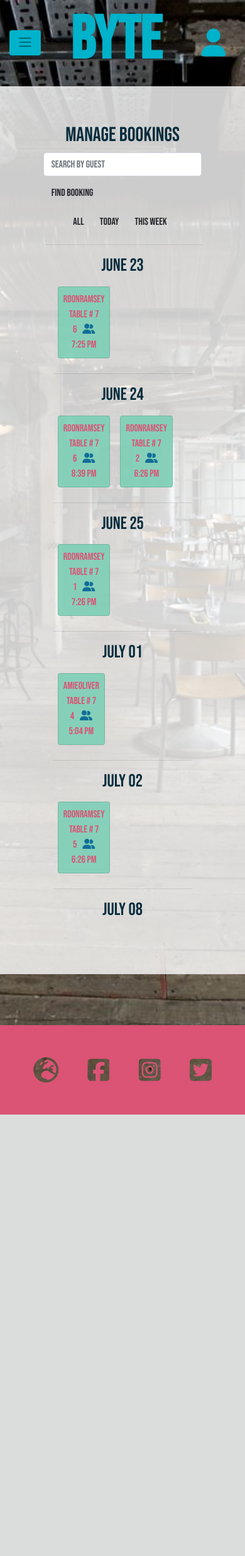
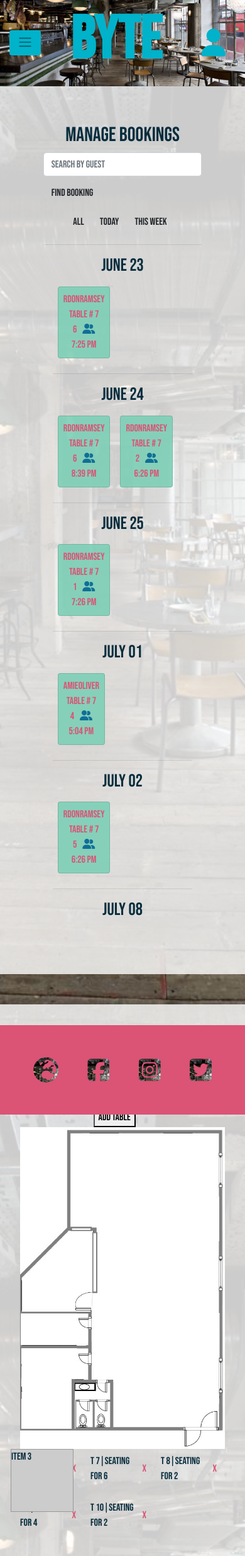
Before and after one commit to OisinWrites/Byte, a Django app: page /bookings/bookings/manage/ in a window 390 px wide. Shown: the whole page at 63% size. Before the commit the page ends 1770 px from the top, so only its background shows below. Run offline with Django 3.2, Linux system fonts and the light colour scheme; a user stored in the database is signed in; data comes from the database, SQL or seed files in the repository; some libraries are stand-ins or nearby versions.

Commit message:
Create a js map for table plan

```diff
--- a/bookings/templates/bookings/bookings_management.html
+++ b/bookings/templates/bookings/bookings_management.html
@@ -1,6 +1,11 @@
 {% extends "base.html" %}
 
 {% load crispy_forms_tags %}
+
+{% block extra_js %}
+<script src="https://code.jquery.com/jquery-3.6.0.min.js"></script>
+<script src="https://code.jquery.com/ui/1.13.1/jquery-ui.min.js"></script>
+{% endblock %}
 
 {% block content %}
 
@@ -50,7 +55,32 @@
 
       </div>
     </div>
-  </div>
+
+    <div class="booking-page col-sx-12 col-md-6">
+      <h2>Seating plan</h2>
+      <form method="POST" id="table-form">
+        {% csrf_token %}
+        {{ table_form|crispy }}
+        <button type="submit">Add Table</button>
+      </form>
+
+      <div id="room-map">
+        <img class="col-12" id="floor-plan" src="/static/media/floorplan-min.jpg" alt="Byte table map">
+        <div class="draggable-item">Item 1</div>
+        <div class="draggable-item">Item 2</div>
+        <div class="draggable-item">Item 3</div>
+      </div>
+
+        <div class="container table-list">
+          {% for table in tables %}
+          <div class="table-item">
+            T {{ table.number }}|Seating for {{ table.size }}
+            <a href="{% url 'delete_table' table_id=table.id %}" class="btn delete-button">
+              X
+            </a>
+          </div>
+      {% endfor %}
+    </div>
 
   </div>
     <script>
@@ -69,7 +99,16 @@
         window.location.href = "{% url 'home' %}";
     </script>
 {% endif %}
-
-
-
+    <script>
+      $(document).ready(function() {
+        $(".draggable-item").draggable({
+          containment: "#room-map",
+          snap: "#room-map",
+          drag: function(event, ui) {
+            ui.position.left = Math.round(ui.position.left / 10) * 10;
+            ui.position.top = Math.round(ui.position.top / 10) * 10;
+          }
+        });
+      });
+    </script>
 {% endblock %}
--- a/static/css/base.css
+++ b/static/css/base.css
@@ -307,6 +307,23 @@ nav ul li {
     margin: 3rem;
 }
 
+#room-map {
+    width:fit-content
+}
+
+#floor-plan {
+    max-height:60vh;
+}
+
+.draggable-item {
+    width: 100px;
+    height: 100px;
+    background-color: #ccc;
+    border: 1px solid #999;
+    position: absolute;
+    cursor: move;
+}
+
 /* giving the text of the nav options as "see through" to the background */
 .menu p:hover, .book p:hover, .contact p:hover,
 .menu2 p:hover, .book2 p:hover, .contact2 p:hover, .foot-icon,
```
Also changed, not shown: static/media/floorplan-min.jpg (added).
